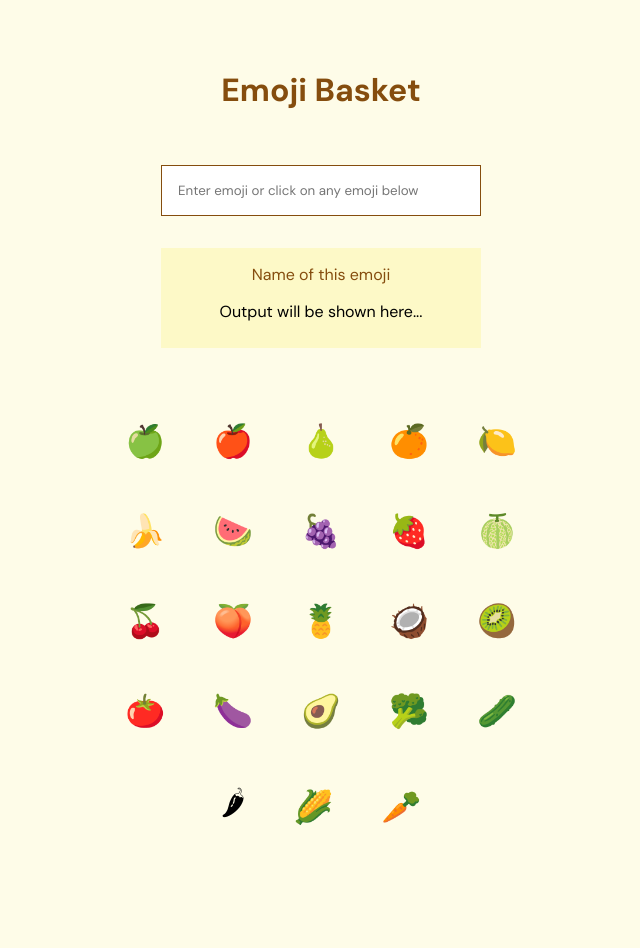
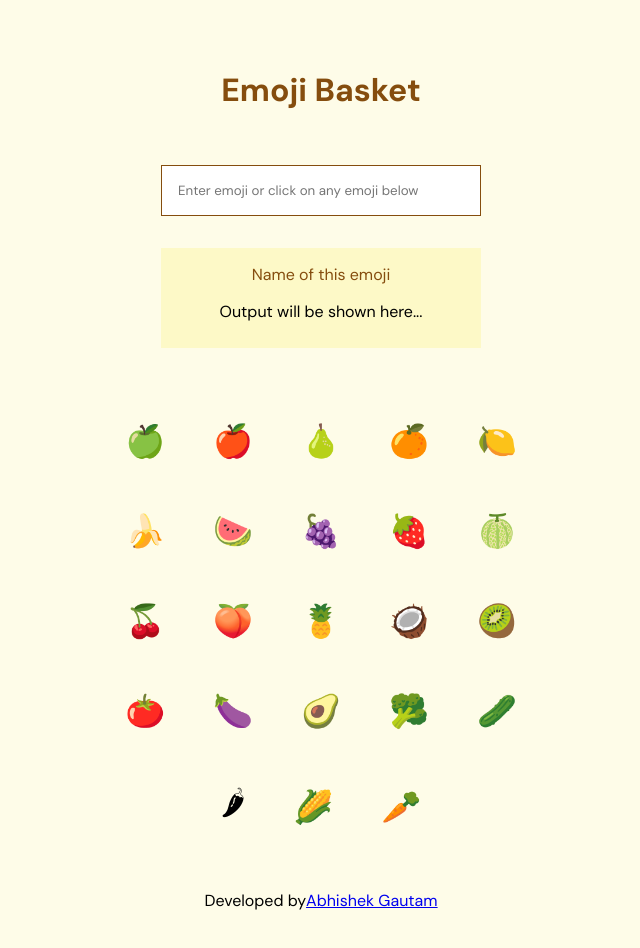
Before and after one commit to AbhishekkGautam/neog-emoji-basket, a React (Create React App) app: page / in a window 1280 px wide. Shown: the top 948 px of the page, without its empty margins (319-959 px from the left). Before the commit the page ends 874 px from the top, so only its background shows below. Built offline with nearby package versions, Linux system fonts and the light colour scheme.

Commit message:
Update App.js

```diff
--- a/src/App.js
+++ b/src/App.js
@@ -78,6 +78,50 @@
             );
           })}
         </ul>
+        <div className="footer">
+          <p>
+            Developed by
+            <a
+              href="https://abhishekkgautam.netlify.app"
+              target="_blank"
+              rel="noreferrer"
+            >
+              Abhishek Gautam
+            </a>
+          </p>
+          <ul className="social-links list-non-bullet">
+            <li className="list-item-inline">
+              <a
+                target="_blank"
+                class="link"
+                href="https://github.com/AbhishekkGautam"
+                rel="noreferrer"
+              >
+                <i class="fab fa-github fa-1x"></i>
+              </a>
+            </li>
+            <li class="list-item-inline">
+              <a
+                target="_blank"
+                class="link"
+                href="https://twitter.com/helloAbhishekk"
+                rel="noreferrer"
+              >
+                <i class="fab fa-twitter fa-1x"></i>
+              </a>
+            </li>
+            <li class="list-item-inline">
+              <a
+                target="_blank"
+                class="link"
+                href="https://www.linkedin.com/in/abhishek-gautam-54684a167/"
+                rel="noreferrer"
+              >
+                <i class="fab fa-linkedin-in fa-1x"></i>
+              </a>
+            </li>
+          </ul>
+        </div>
       </div>
     </div>
   );
```
